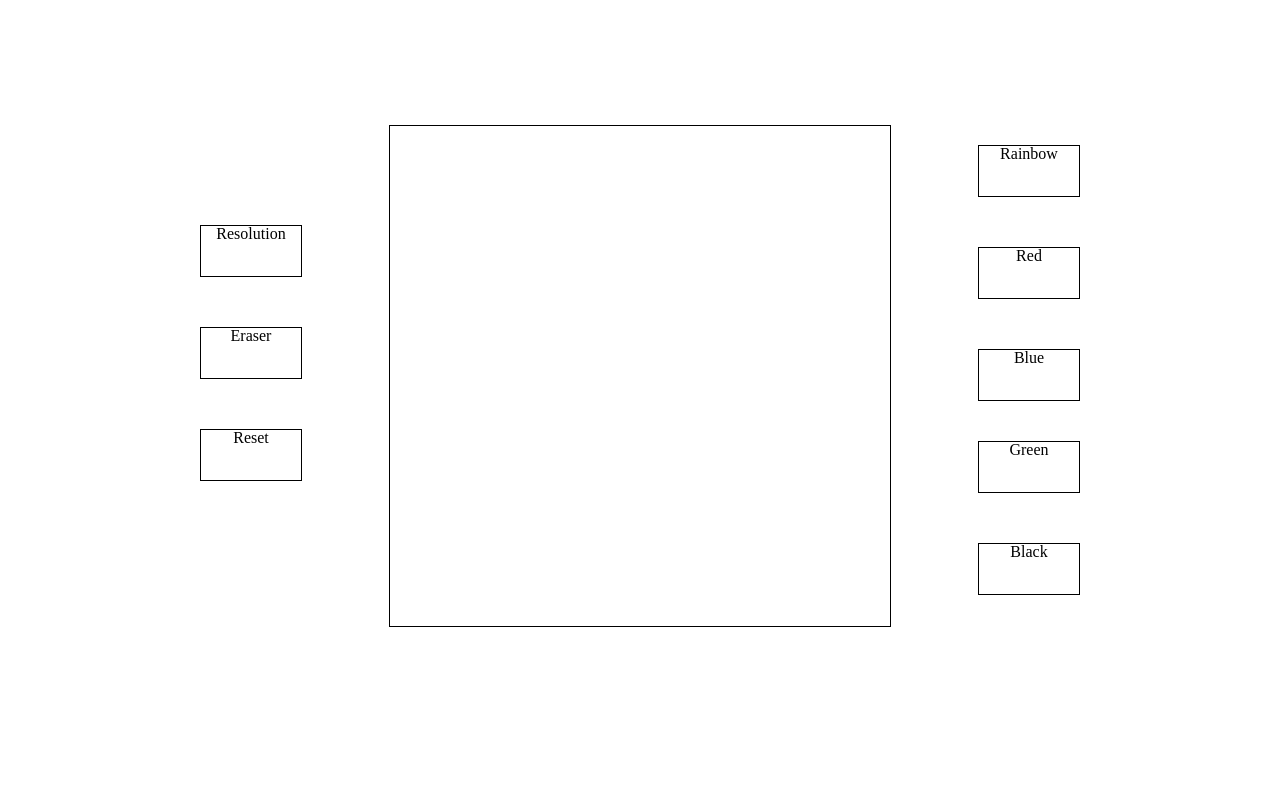
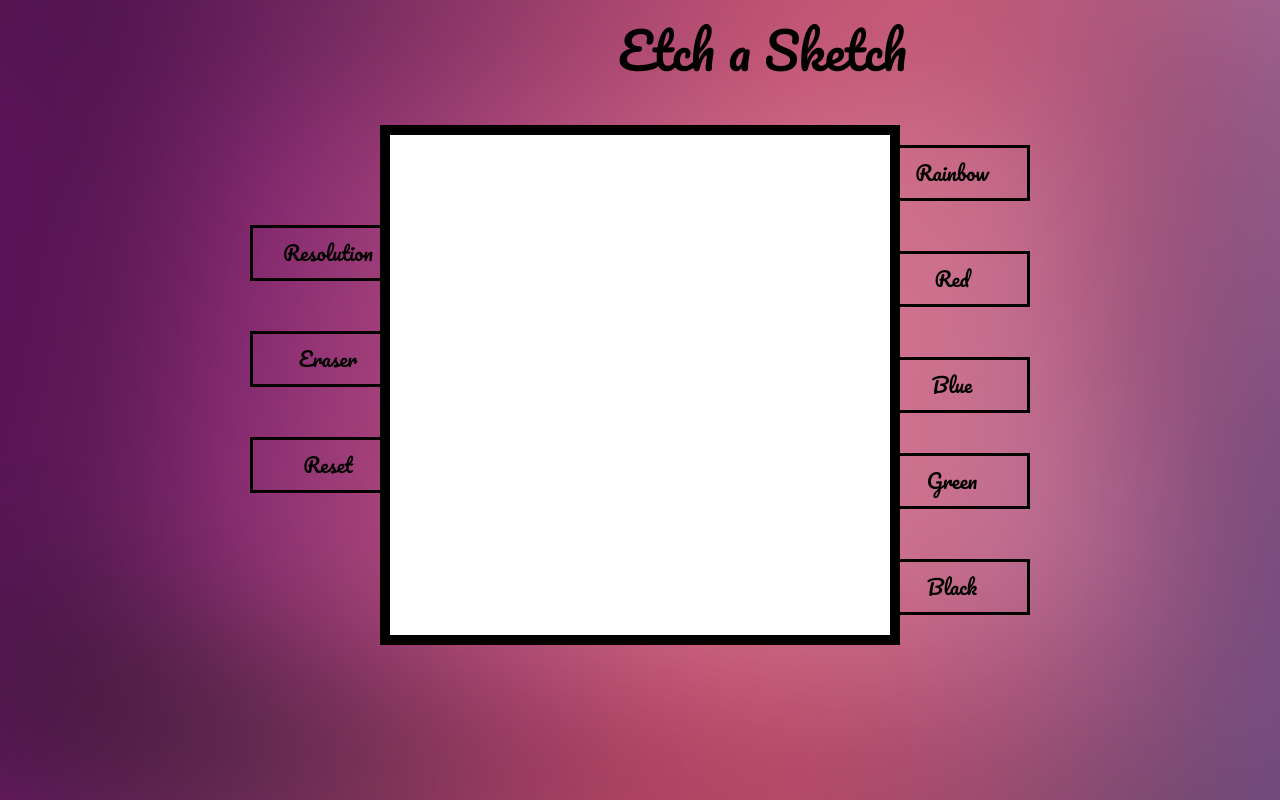
Before and after one commit to Tabish33/Etch-a-Sketch, a plain HTML site: page index.html in a window 1280 px wide. Drawn offline with Linux system fonts and the light colour scheme.

Commit message:
Adding css styling

```diff
--- a/index.html
+++ b/index.html
@@ -2,9 +2,11 @@
   <head>
     <link rel="stylesheet" href="styles.css"></link>
     <link rel="stylesheet" href="reset.css"></link>
+    <link href="https://fonts.googleapis.com/css?family=Pacifico" rel="stylesheet"></link>
   </head>
   <body>
 
+    <div class="heading" >Etch a Sketch </div>
     <div class="main-container">
       <div class="options">
         <div class="resolution option">Resolution</div>
--- a/script.js
+++ b/script.js
@@ -1,4 +1,4 @@
-function createBoard(){   // Setting up a 15x15 board
+function createBoard(){   // Setting up a 16x16 board
 
     let flex_container = document.querySelector('.flex-container')
 
@@ -9,7 +9,7 @@ function createBoard(){   // Setting up a 15x15 board
     }
 
     let flex_box = document.querySelectorAll('.box');
-    box_len = 33.33;
+    box_len = 31.25;
 
     flex_box.forEach(function(b){
       b.setAttribute('style',`height:${box_len}px; width:${box_len}px;`);
@@ -209,9 +209,9 @@ function resetButton(){
   reset_btn.onclick = function(){ reset();};
 }
 
-let pixel_per_side = 15;
+let pixel_per_side = 16;
 let box_len;
-let squares = 225;
+let squares = 256;
 
 createBoard();
 resolution();
--- a/styles.css
+++ b/styles.css
@@ -1,3 +1,9 @@
+html{
+  background-image: url('bg.jpg');
+  background-position: center center;
+  background-size: cover;
+}
+
 .main-container{
   position: relative;
   top: 125px;
@@ -6,13 +12,14 @@
 
 .flex-container{
 
-  border: 1px solid black;
+  border: 10px solid black;
   display: flex;
   flex-wrap: wrap;
   align-content: stretch;
   position: relative;
   height:500px; width:500px;
   clear: none;
+  transition: 0.3s;
 
 }
 
@@ -23,15 +30,20 @@
 .options{
   float: left;
   position: relative;
-  left: 100;
+  left: 150px;
 }
 
 .option{
-  width: 100px;
+
+  font-family: 'Pacifico', cursive;
+  width: 150px;
   height: 50px;
-  border: 1px black solid;
+  border: 3px black solid;
   position: relative;
   left: 100px;
+  line-height: 50px;
+  font-size: 20px;
+  transition: 0.3s;
 }
 .resolution{
 
@@ -52,17 +64,22 @@
 
   float: right;
   position: relative;
-  right: 100px;
+  right: 150px;
   height: auto;
   width: auto;
 }
 
 .button{
-  width: 100px;
+
+  font-family: 'Pacifico', cursive;
+  width: 150px;
   height: 50px;
-  border: 1px black solid;
+  border: 3px black solid;
   right: 100px;
   position: relative;
+  line-height: 50px;
+  font-size: 20px;
+  transition: 0.3s;
 }
 
 .rainbow{
@@ -88,3 +105,26 @@
 .black{
   top: 210px;
 }
+
+.heading{
+
+  font-family: 'Pacifico', cursive;
+  font-size: 50px;
+  position: absolute;
+  left: 618px;
+  top: 25px;
+}
+
+.option:hover{
+  transform: scale(1.3);
+  box-shadow: 3px 3px 50px yellow;
+}
+
+.button:hover{
+  transform: scale(1.3);
+  box-shadow: 3px 3px 50px yellow;
+}
+
+.flex-container:hover{
+  box-shadow: 3px 3px 50px yellow;
+}
```
Also changed, not shown: bg.jpg (added).
